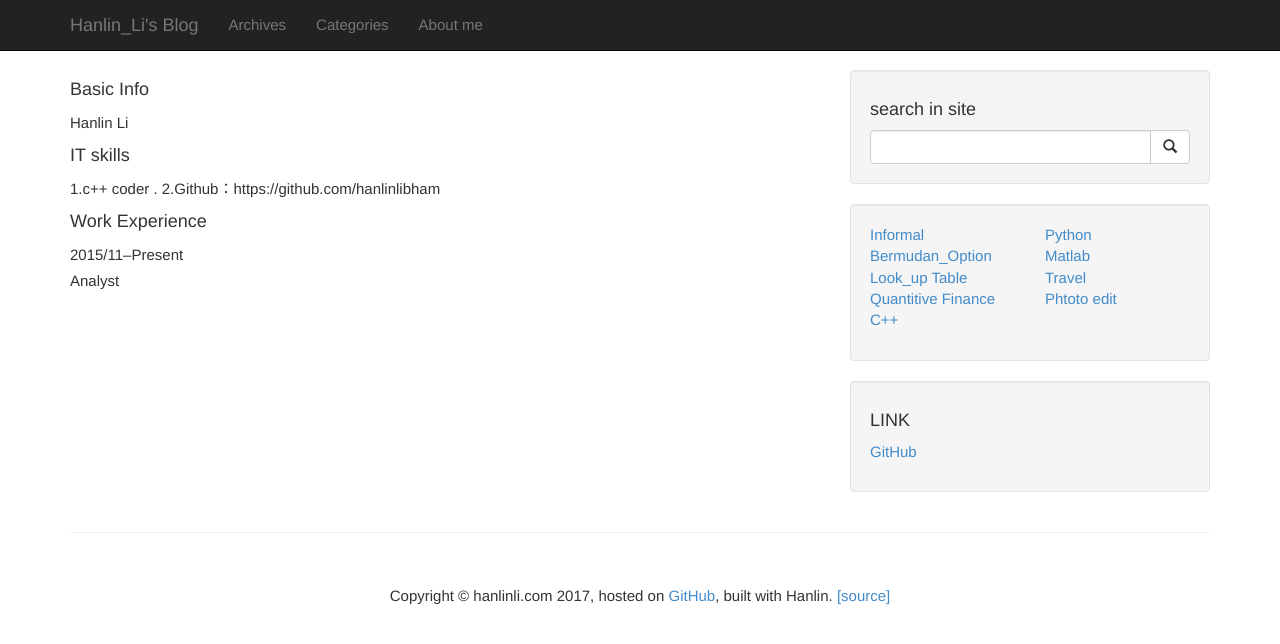
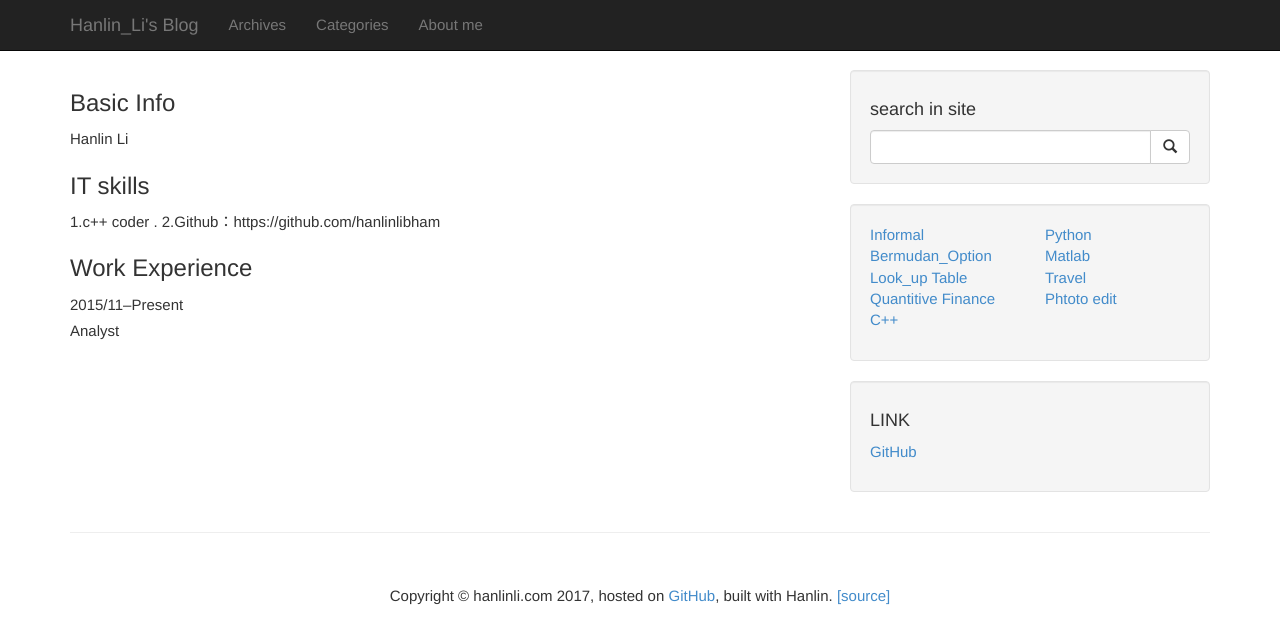
Before and after one commit to hanlinlibham/hanlinlibham.github.io, a Jekyll site: the page built from about.md, in a window 1280 px wide. Shown: the top 644 px of the page. Built offline with Jekyll 4.4.1, drawn with Linux system fonts in a browser that asks for light colours; Markdown is read by kramdown in place of the engine named in the settings.

```diff
--- a/about.md
+++ b/about.md
@@ -2,13 +2,13 @@
 layout: default
 title: "关于：About"
 ---
-####Basic Info
+###Basic Info
 Hanlin Li
 
-####IT skills
+###IT skills
 1.c++ coder .
 2.Github：https://github.com/hanlinlibham
 
-####Work Experience
+###Work Experience
 2015/11--Present
 Analyst
```
